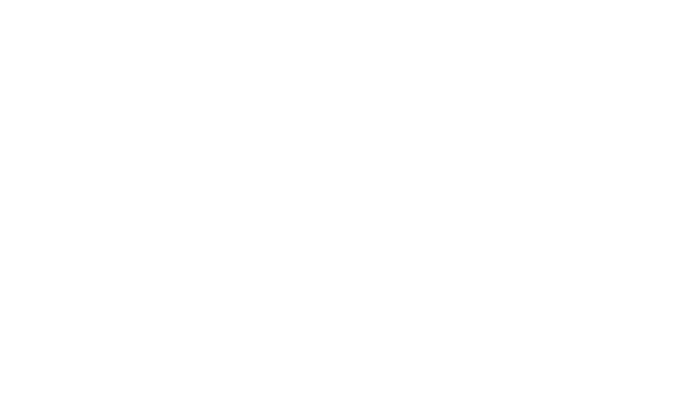
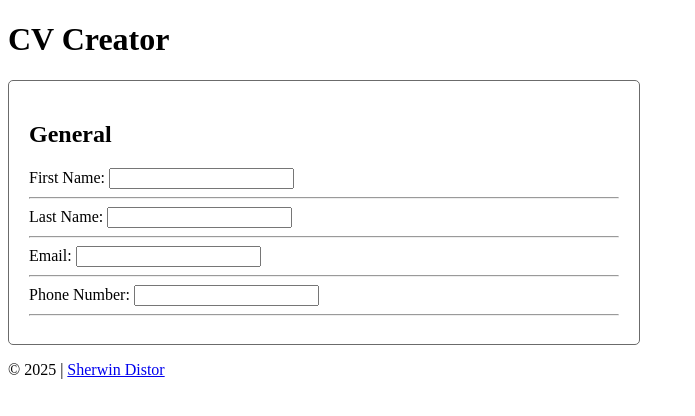
Before and after one commit to SherwinDistor/odin-cv-application, a React (Vite) app: page / in a window 1280 px wide. Shown: the top 416 px of the page, without its empty margins (0-695 px from the left). Built offline with nearby package versions, Linux system fonts and the light colour scheme.

Commit message:
Add styles and sidebar

```diff
--- a/src/App.jsx
+++ b/src/App.jsx
@@ -1,5 +1,7 @@
+import Sidebar from './components/SideBar';
+
 function App() {
-	return <></>;
+	return <Sidebar />;
 }
 
 export default App;
--- a/src/index.css
+++ b/src/index.css
@@ -0,0 +1,9 @@
+.sidebar {
+	width: 50%;
+}
+
+.inputContainer {
+	border: 1px solid hsl(0, 0%, 42%);
+	border-radius: 5px;
+	padding: 20px;
+}
```
